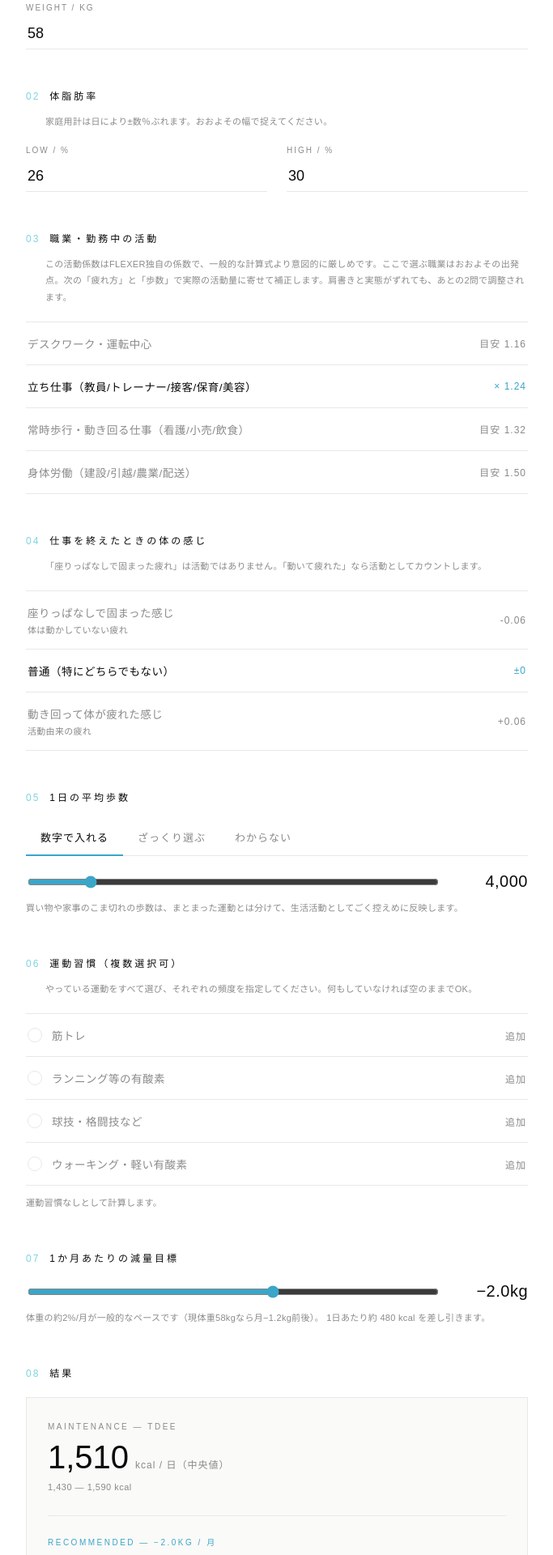
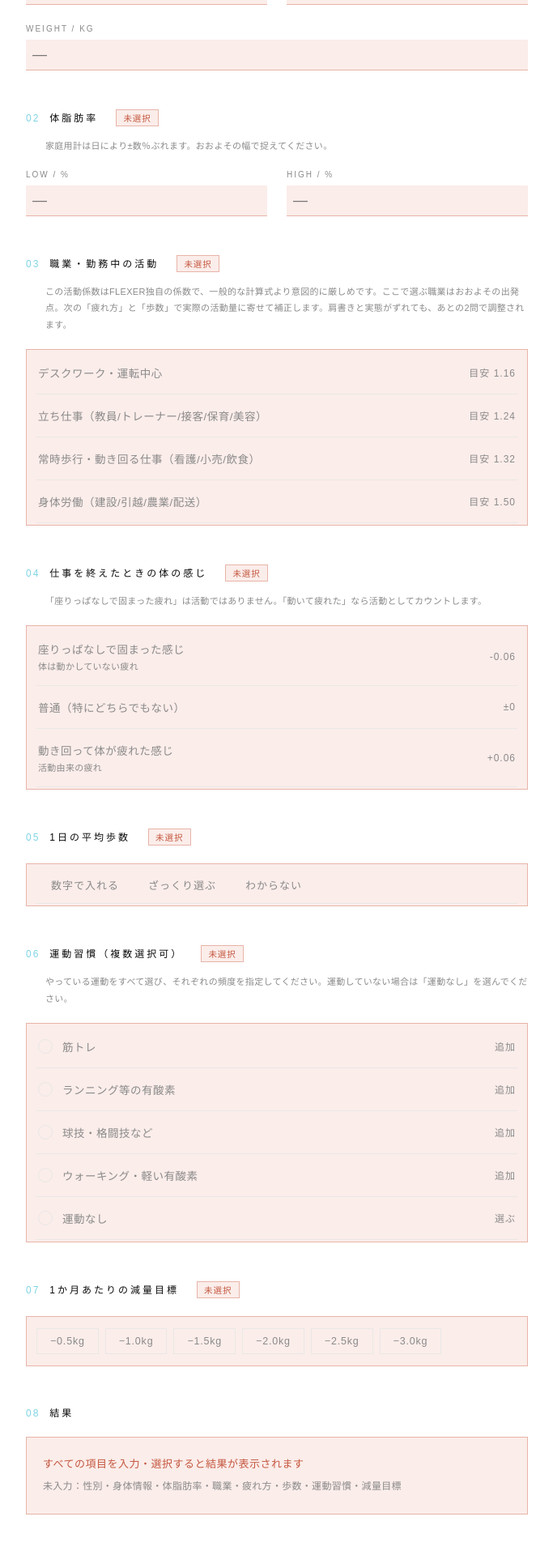
Before and after one commit to flexercoachinglab/energy-intake, a Next.js app in the folder intake/: page / in a window 1280 px wide. Shown: the part 540-2460 px from the top of the page at 81% size, without its empty margins (298-981 px from the left). Built offline with nearby package versions, Linux system fonts and the light colour scheme.

Commit message:
Update IntakeApp.jsx

```diff
--- a/intake/components/IntakeApp.jsx
+++ b/intake/components/IntakeApp.jsx
@@ -11,7 +11,7 @@ import React, { useState, useMemo } from "react";
 const C = {
   ink: "#0A0A0A", paper: "#FFFFFF", off: "#FAFAF8", line: "#E8E8E6",
   sub: "#8A8A8A", aqua: "#7FD4E3", aquaDeep: "#3BA6C8", aquaSoft: "#EAF7FA",
-  warn: "#B98A3A", danger: "#C4573F",
+  warn: "#B98A3A", danger: "#C4573F", need: "#FBEDEA", needLine: "#E8B4A8",
 };
 
 // 職業＝出発点となる中心PAL
@@ -143,19 +143,20 @@ function stepsAdj(steps) {
 const rnd = (n) => Math.round(n / 10) * 10;
 
 export default function App() {
-  const [sex, setSex] = useState("female");
-  const [age, setAge] = useState(40);
-  const [height, setHeight] = useState(160);
-  const [weight, setWeight] = useState(58);
-  const [bfLo, setBfLo] = useState(26);
-  const [bfHi, setBfHi] = useState(30);
-  const [job, setJob] = useState("stand");
-  const [fatigue, setFatigue] = useState("mid");
-  const [stepsMode, setStepsMode] = useState("exact");
+  const [sex, setSex] = useState(null);
+  const [age, setAge] = useState("");
+  const [height, setHeight] = useState("");
+  const [weight, setWeight] = useState("");
+  const [bfLo, setBfLo] = useState("");
+  const [bfHi, setBfHi] = useState("");
+  const [job, setJob] = useState(null);
+  const [fatigue, setFatigue] = useState(null);
+  const [stepsMode, setStepsMode] = useState(null);
   const [steps, setSteps] = useState(4000);
-  const [lifestyle, setLifestyle] = useState("l2");
+  const [lifestyle, setLifestyle] = useState(null);
   const [exFreq, setExFreq] = useState({});
-  const [lossKg, setLossKg] = useState(2.0);
+  const [exNone, setExNone] = useState(false); // 「運動なし」を明示的に選んだか
+  const [lossKg, setLossKg] = useState(null);
   // 食事の目安
   const [showMeal, setShowMeal] = useState(false);
   const [split, setSplit] = useState({ breakfast: 33, lunch: 33, dinner: 34 });
@@ -163,8 +164,26 @@ export default function App() {
     breakfast: "b_wa", lunch: "l_don", dinner: "d_pork",
   });
 
+  // 各項目の未入力・未選択を判定
+  const filled = {
+    sex: sex !== null,
+    age: age !== "" && +age > 0,
+    height: height !== "" && +height > 0,
+    weight: weight !== "" && +weight > 0,
+    bfLo: bfLo !== "",
+    bfHi: bfHi !== "",
+    job: job !== null,
+    fatigue: fatigue !== null,
+    stepsMode: stepsMode !== null,
+    lifestyle: !(stepsMode === "lifestyle" && lifestyle === null),
+    exercise: exNone || Object.keys(exFreq).length > 0,
+    lossKg: lossKg !== null,
+  };
+  const ready = Object.values(filled).every(Boolean);
+
   const r = useMemo(() => {
-    const bmr = bmrMifflin({ sex, weight, height, age });
+    if (!ready) return null;
+    const bmr = bmrMifflin({ sex, weight: +weight, height: +height, age: +age });
     const jobPal = JOBS.find((j) => j.id === job).pal;
     const fAdj = FATIGUE.find((f) => f.id === fatigue).adj;
     let effSteps = steps;
@@ -195,8 +214,8 @@ export default function App() {
     const tight = intakeMid < bmr * 1.1;
 
     const pfcBasis = Math.max(intakeMid, bmr);
-    const pGlo = Math.round(weight * 1.3);
-    const pGhi = Math.round(weight * 1.4);
+    const pGlo = Math.round(+weight * 1.3);
+    const pGhi = Math.round(+weight * 1.4);
     const pKcal = ((pGlo + pGhi) / 2) * 4;
     const fKcal = pfcBasis * 0.20;
     const fG = Math.round(fKcal / 9);
@@ -216,10 +235,11 @@ export default function App() {
       belowBMR, tight,
       pGlo, pGhi, fG, cG, pfcBasis: rnd(pfcBasis), coachKey,
     };
-  }, [sex, age, height, weight, job, fatigue, stepsMode, steps, lifestyle, exFreq, lossKg]);
+  }, [ready, sex, age, height, weight, job, fatigue, stepsMode, steps, lifestyle, exFreq, lossKg]);
 
   // 食事・水分・睡眠の目安（推奨の目安＝intakeHi を1日量として3食に配分）
   const meal = useMemo(() => {
+    if (!r) return null;
     const dayKcal = r.intakeHi;
     const cDay = r.cG;
 
@@ -249,7 +269,7 @@ export default function App() {
     const fiberGap = Math.max(0, FIBER_TARGET - fiberFromMeals);
 
     // 水分：体重×35mL を土台。運動量・炭水化物量で微調整し、食事から約50%摂る前提で飲用ぶんをレンジ化
-    const totalMl = weight * 35 + (r.eAdd > 0.08 ? 300 : 0) + (cDay > 200 ? 200 : 0);
+    const totalMl = +weight * 35 + (r.eAdd > 0.08 ? 300 : 0) + (cDay > 200 ? 200 : 0);
     const drinkLo = Math.max(1.2, (totalMl * 0.48) / 1000);
     const drinkHi = Math.min(2.6, (totalMl * 0.62) / 1000);
 
@@ -295,6 +315,10 @@ export default function App() {
     input: { padding: "8px 2px", border: "none", borderBottom: `1px solid ${C.line}`,
       borderRadius: 0, fontFamily: JOST, fontSize: 18, background: "transparent",
       color: C.ink, width: "100%", boxSizing: "border-box", outline: "none" },
+    inputNeed: { background: C.need, borderBottom: `1px solid ${C.needLine}`, padding: "8px 8px" },
+    needBox: { background: C.need, border: `1px solid ${C.needLine}`, padding: "2px 12px" },
+    needTag: { display: "inline-block", fontSize: 10.5, letterSpacing: 1, color: C.danger,
+      background: C.need, border: `1px solid ${C.needLine}`, padding: "2px 8px", marginLeft: 10 },
 
     // segmented (pills → underlined toggles)
     segRow: { display: "flex", gap: 0, borderBottom: `1px solid ${C.line}` },
@@ -378,11 +402,12 @@ export default function App() {
     recoLabel: { fontFamily: JOST, fontSize: 9.5, letterSpacing: 1.2, color: C.sub, marginTop: 6 },
   };
 
-  const Section = ({ no, title, note, children }) => (
+  const Section = ({ no, title, note, need, children }) => (
     <div style={S.section}>
       <div style={S.secHead}>
         <span style={S.secNo}>{no}</span>
         <span style={S.secTitle}>{title}</span>
+        {need && <span style={S.needTag}>未選択</span>}
       </div>
       {note && <div style={S.secNote}>{note}</div>}
       {children}
@@ -390,7 +415,12 @@ export default function App() {
   );
 
   const num = (v, set) => (
-    <input style={S.input} type="number" value={v} onChange={(e) => set(+e.target.value)} />
+    <input
+      style={{ ...S.input, ...(v === "" ? S.inputNeed : {}) }}
+      type="number" value={v}
+      placeholder="—"
+      onChange={(e) => set(e.target.value === "" ? "" : +e.target.value)}
+    />
   );
 
   return (
@@ -409,10 +439,12 @@ export default function App() {
         </div>
 
         {/* 01 基本情報 */}
-        <Section no="01" title="基本情報">
-          <div style={{ ...S.segWrap, marginBottom: 24 }}>
+        <Section no="01" title="基本情報" need={!filled.sex || !filled.age || !filled.height || !filled.weight}>
+          <div style={{ ...(sex === null ? S.needBox : {}), marginBottom: 24, paddingTop: sex === null ? 10 : 0, paddingBottom: sex === null ? 10 : 0 }}>
+            <div style={S.segWrap}>
               <div style={S.chip(sex === "female")} onClick={() => setSex("female")}>女性</div>
               <div style={S.chip(sex === "male")} onClick={() => setSex("male")}>男性</div>
+            </div>
           </div>
           <div style={{ ...S.grid2, marginBottom: 24 }}>
             <div style={S.field}><label style={S.flabel}>Age</label>{num(age, setAge)}</div>
@@ -422,7 +454,7 @@ export default function App() {
         </Section>
 
         {/* 02 体脂肪率 */}
-        <Section no="02" title="体脂肪率" note="家庭用計は日により±数％ぶれます。おおよその幅で捉えてください。">
+        <Section no="02" title="体脂肪率" need={!filled.bfLo || !filled.bfHi} note="家庭用計は日により±数％ぶれます。おおよその幅で捉えてください。">
           <div style={S.grid2}>
             <div style={S.field}><label style={S.flabel}>Low / %</label>{num(bfLo, setBfLo)}</div>
             <div style={S.field}><label style={S.flabel}>High / %</label>{num(bfHi, setBfHi)}</div>
@@ -430,9 +462,9 @@ export default function App() {
         </Section>
 
         {/* 03 職業 */}
-        <Section no="03" title="職業・勤務中の活動"
+        <Section no="03" title="職業・勤務中の活動" need={job === null}
           note="この活動係数はFLEXER独自の係数で、一般的な計算式より意図的に厳しめです。ここで選ぶ職業はおおよその出発点。次の「疲れ方」と「歩数」で実際の活動量に寄せて補正します。肩書きと実態がずれても、あとの2問で調整されます。">
-          <div style={S.rowList}>
+          <div style={{ ...S.rowList, ...(job === null ? S.needBox : {}) }}>
             {JOBS.map((j) => {
               const on = job === j.id;
               return (
@@ -446,9 +478,9 @@ export default function App() {
         </Section>
 
         {/* 04 疲労度 */}
-        <Section no="04" title="仕事を終えたときの体の感じ"
+        <Section no="04" title="仕事を終えたときの体の感じ" need={fatigue === null}
           note="「座りっぱなしで固まった疲れ」は活動ではありません。「動いて疲れた」なら活動としてカウントします。">
-          <div style={S.rowList}>
+          <div style={{ ...S.rowList, ...(fatigue === null ? S.needBox : {}) }}>
             {FATIGUE.map((f) => {
               const on = fatigue === f.id;
               return (
@@ -465,11 +497,13 @@ export default function App() {
         </Section>
 
         {/* 05 歩数 */}
-        <Section no="05" title="1日の平均歩数">
-          <div style={{ ...S.segRow, marginBottom: 20 }}>
+        <Section no="05" title="1日の平均歩数" need={stepsMode === null || (stepsMode === "lifestyle" && lifestyle === null)}>
+          <div style={{ ...(stepsMode === null ? S.needBox : {}), marginBottom: 20, paddingTop: stepsMode === null ? 6 : 0 }}>
+            <div style={S.segRow}>
               <div style={S.seg(stepsMode === "exact")} onClick={() => setStepsMode("exact")}>数字で入れる</div>
               <div style={S.seg(stepsMode === "lifestyle")} onClick={() => setStepsMode("lifestyle")}>ざっくり選ぶ</div>
               <div style={S.seg(stepsMode === "unknown")} onClick={() => setStepsMode("unknown")}>わからない</div>
+            </div>
           </div>
           {stepsMode === "exact" && (
             <div style={S.sliderRow}>
@@ -479,7 +513,7 @@ export default function App() {
             </div>
           )}
           {stepsMode === "lifestyle" && (
-            <div style={S.rowList}>
+            <div style={{ ...S.rowList, ...(lifestyle === null ? S.needBox : {}) }}>
               {STEP_LIFESTYLE.map((l) => {
                 const on = lifestyle === l.id;
                 return (
@@ -494,26 +528,26 @@ export default function App() {
           {stepsMode === "unknown" && (
             <div style={S.hint}>歩数は使わずに計算します。職業と「疲れ方」で活動量を判定するので問題ありません。無理に推測するより、そのほうが正確です。</div>
           )}
-          {stepsMode !== "unknown" && (
+          {(stepsMode === "exact" || stepsMode === "lifestyle") && (
             <div style={S.hint}>買い物や家事のこま切れの歩数は、まとまった運動とは分けて、生活活動としてごく控えめに反映します。</div>
           )}
         </Section>
 
         {/* 06 運動習慣 */}
-        <Section no="06" title="運動習慣（複数選択可）"
-          note="やっている運動をすべて選び、それぞれの頻度を指定してください。何もしていなければ空のままでOK。">
-          <div style={S.rowList}>
+        <Section no="06" title="運動習慣（複数選択可）" need={!(exNone || Object.keys(exFreq).length > 0)}
+          note="やっている運動をすべて選び、それぞれの頻度を指定してください。運動していない場合は「運動なし」を選んでください。">
+          <div style={{ ...S.rowList, ...(!(exNone || Object.keys(exFreq).length > 0) ? S.needBox : {}) }}>
             {EX_TYPE.map((e) => {
               const on = !!exFreq[e.id];
               return (
                 <div key={e.id}>
                   <div style={S.row(on)}
-                    onClick={() => setExFreq((prev) => {
+                    onClick={() => { setExNone(false); setExFreq((prev) => {
                       const next = { ...prev };
                       if (next[e.id]) delete next[e.id];
                       else next[e.id] = "f12";
                       return next;
-                    })}>
+                    }); }}>
                     <div style={{ display: "flex", alignItems: "center", gap: 12 }}>
                       <span style={S.rowMark(on)} />
                       <span style={S.rowLabel(on)}>{e.label}</span>
@@ -533,27 +567,59 @@ export default function App() {
                 </div>
               );
             })}
+            <div style={S.row(exNone)}
+              onClick={() => { setExFreq({}); setExNone(true); }}>
+              <div style={{ display: "flex", alignItems: "center", gap: 12 }}>
+                <span style={S.rowMark(exNone)} />
+                <span style={S.rowLabel(exNone)}>運動なし</span>
               </div>
-          {Object.keys(exFreq).length === 0 && (
-            <div style={S.hint}>運動習慣なしとして計算します。</div>
-          )}
+              <span style={S.rowRight(exNone)}>{exNone ? "選択中" : "選ぶ"}</span>
+            </div>
+          </div>
         </Section>
 
         {/* 07 減量目標 */}
-        <Section no="07" title="1か月あたりの減量目標">
+        <Section no="07" title="1か月あたりの減量目標" need={lossKg === null}>
+          {lossKg === null ? (
+            <div style={{ ...S.needBox, padding: "14px 12px" }}>
+              <div style={S.segWrap}>
+                {[0.5, 1.0, 1.5, 2.0, 2.5, 3.0].map((v) => (
+                  <div key={v} style={S.chip(false)} onClick={() => setLossKg(v)}>−{v.toFixed(1)}kg</div>
+                ))}
+              </div>
+            </div>
+          ) : (
+            <>
               <div style={S.sliderRow}>
                 <input style={S.slider} type="range" min={0.5} max={3} step={0.5}
                   value={lossKg} onChange={(e) => setLossKg(+e.target.value)} />
                 <span style={S.sliderVal}>&minus;{lossKg.toFixed(1)}kg</span>
               </div>
               <div style={S.hint}>
-            体重の約2%/月が一般的なペースです（現体重{weight}kgなら月−{(weight * 0.02).toFixed(1)}kg前後）。
-            1日あたり約 {r.dailyDeficit.toLocaleString()} kcal を差し引きます。
+                体重の約2%/月が一般的なペースです{filled.weight && `（現体重${weight}kgなら月−${(+weight * 0.02).toFixed(1)}kg前後）`}。
+                {r && `1日あたり約 ${r.dailyDeficit.toLocaleString()} kcal を差し引きます。`}
               </div>
+            </>
+          )}
         </Section>
 
         {/* 08 結果 */}
         <Section no="08" title="結果">
+          {!ready ? (
+            <div style={{ ...S.needBox, padding: "22px 20px" }}>
+              <div style={{ fontSize: 13, color: C.danger, fontWeight: 500, letterSpacing: 0.5, marginBottom: 8 }}>
+                すべての項目を入力・選択すると結果が表示されます
+              </div>
+              <div style={{ fontSize: 12, color: C.sub, lineHeight: 1.9, letterSpacing: 0.3 }}>
+                未入力：{[
+                  !filled.sex && "性別", (!filled.age || !filled.height || !filled.weight) && "身体情報",
+                  (!filled.bfLo || !filled.bfHi) && "体脂肪率", !filled.job && "職業",
+                  !filled.fatigue && "疲れ方", (!filled.stepsMode || !filled.lifestyle) && "歩数",
+                  !filled.exercise && "運動習慣", !filled.lossKg && "減量目標",
+                ].filter(Boolean).join("・")}
+              </div>
+            </div>
+          ) : (
           <div style={S.result}>
             <div style={S.resLabel}>MAINTENANCE&nbsp;&mdash;&nbsp;TDEE</div>
             <div style={{ display: "flex", alignItems: "baseline", gap: 8 }}>
@@ -647,16 +713,17 @@ export default function App() {
               停滞は「代謝適応でNEATが低下したサイン」として下端側で扱うのが実践的です。
             </div>
           </div>
+          )}
         </Section>
 
-        {/* 食事の目安（ボタンで展開） */}
-        {!showMeal && (
+        {/* 食事の目安（ボタンで展開・結果が出てから） */}
+        {ready && !showMeal && (
           <button style={S.revealBtn} onClick={() => setShowMeal(true)}>
             食材のグラム数目安を見る ＋
           </button>
         )}
 
-        {showMeal && (
+        {ready && showMeal && (
           <Section no="09" title="食事とリカバリーの目安"
             note="推奨の目安（上限側）を1日量として3食に配分し、定番の献立に置き換えた目安です。各食はパターンを選べ、カロリー配分に合わせてグラム数が調整されます。量感の目安としてご活用ください。">
 
```
Lines whose indentation alone changed are shown as unchanged.
